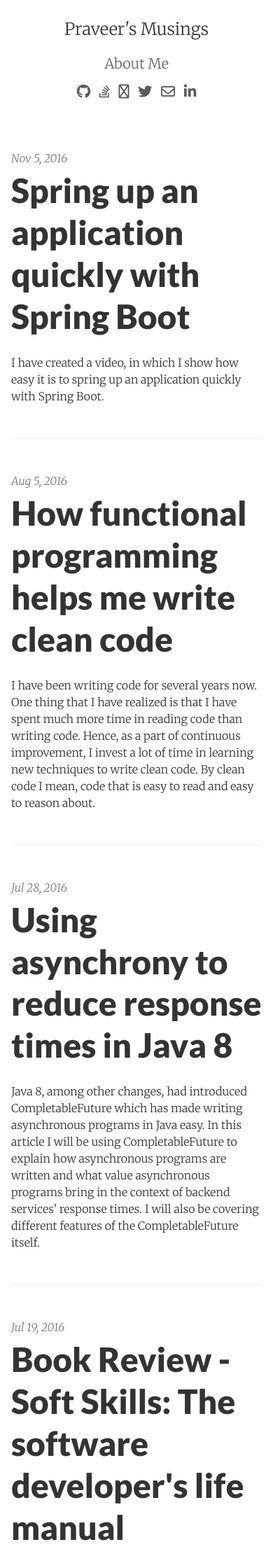
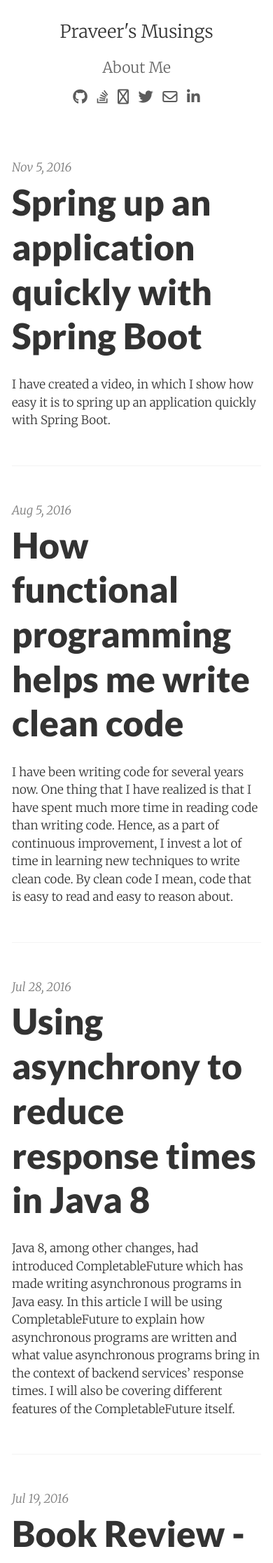
Before and after one commit to praveer09/praveer09.github.io, a Jekyll site: the page built from index.html, in a window 390 px wide. Shown: the top 2233 px of the page at 70% size. Built offline with Jekyll 4.4.1, drawn with Linux system fonts in a browser that asks for light colours; nearby versions of some CDN libraries; the list of posts is cut into pages by our own code.

Commit message:
Increase font size for better readability on mobiles

```diff
--- a/_sass/_media-queries.scss
+++ b/_sass/_media-queries.scss
@@ -1,6 +1,6 @@
 @media screen and (min-width: $viewport-small) {
   html {
-    font-size: 16px;
+    font-size: 17px;
   }
 
   h1,
--- a/_sass/_variables.scss
+++ b/_sass/_variables.scss
@@ -1,5 +1,5 @@
 // Typography
-$base-font-size: 16px !default;
+$base-font-size: 17px !default;
 $bold-font-weight: bold !default;
 $font-family: 'Merriweather', 'PT Serif', Georgia, 'Times New Roman', serif !default;
 $line-height: 1.5 !default;
```
